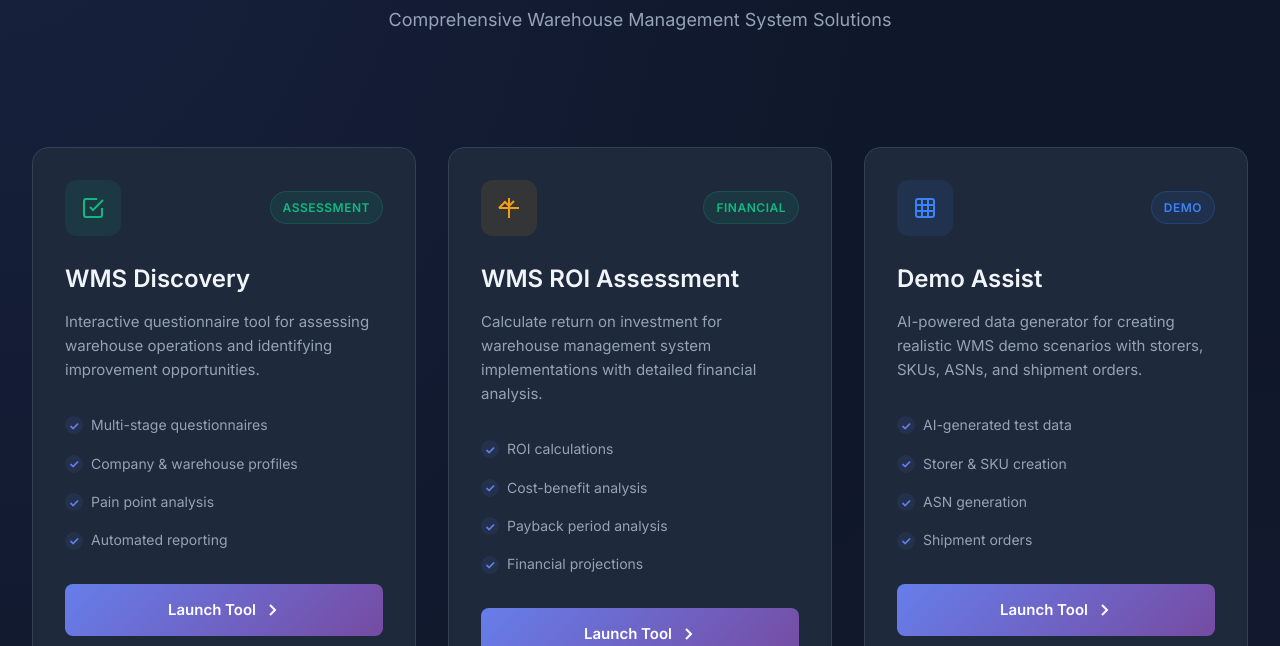
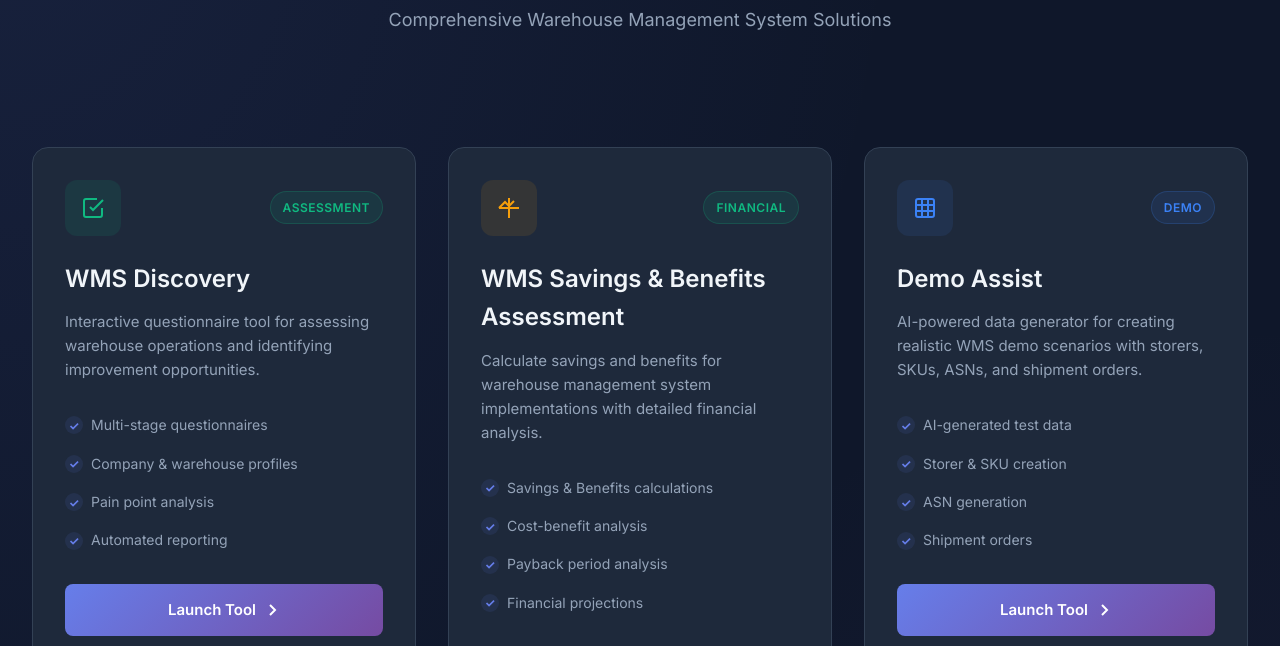
Before and after one commit to Cbarrett770822/WMSTOOLS, a plain HTML site: page index.html in a window 1280 px wide. Shown: the part 154-800 px from the top of the page. Drawn offline with Linux system fonts and the light colour scheme.

Commit message:
Update WMS LaunchPad: change ROI text to 'Savings & Benefits Assessment'

```diff
--- a/index.html
+++ b/index.html
@@ -57,7 +57,7 @@
                 </a>
             </div>
 
-            <!-- WMS ROI Assessment -->
+            <!-- WMS Savings & Benefits Assessment -->
             <div class="tool-card" data-category="assessment">
                 <div class="card-header">
                     <div class="icon-wrapper roi">
@@ -68,10 +68,10 @@
                     </div>
                     <span class="badge">Financial</span>
                 </div>
-                <h2>WMS ROI Assessment</h2>
-                <p class="description">Calculate return on investment for warehouse management system implementations with detailed financial analysis.</p>
+                <h2>WMS Savings & Benefits Assessment</h2>
+                <p class="description">Calculate savings and benefits for warehouse management system implementations with detailed financial analysis.</p>
                 <ul class="features">
-                    <li>ROI calculations</li>
+                    <li>Savings & Benefits calculations</li>
                     <li>Cost-benefit analysis</li>
                     <li>Payback period analysis</li>
                     <li>Financial projections</li>
```
